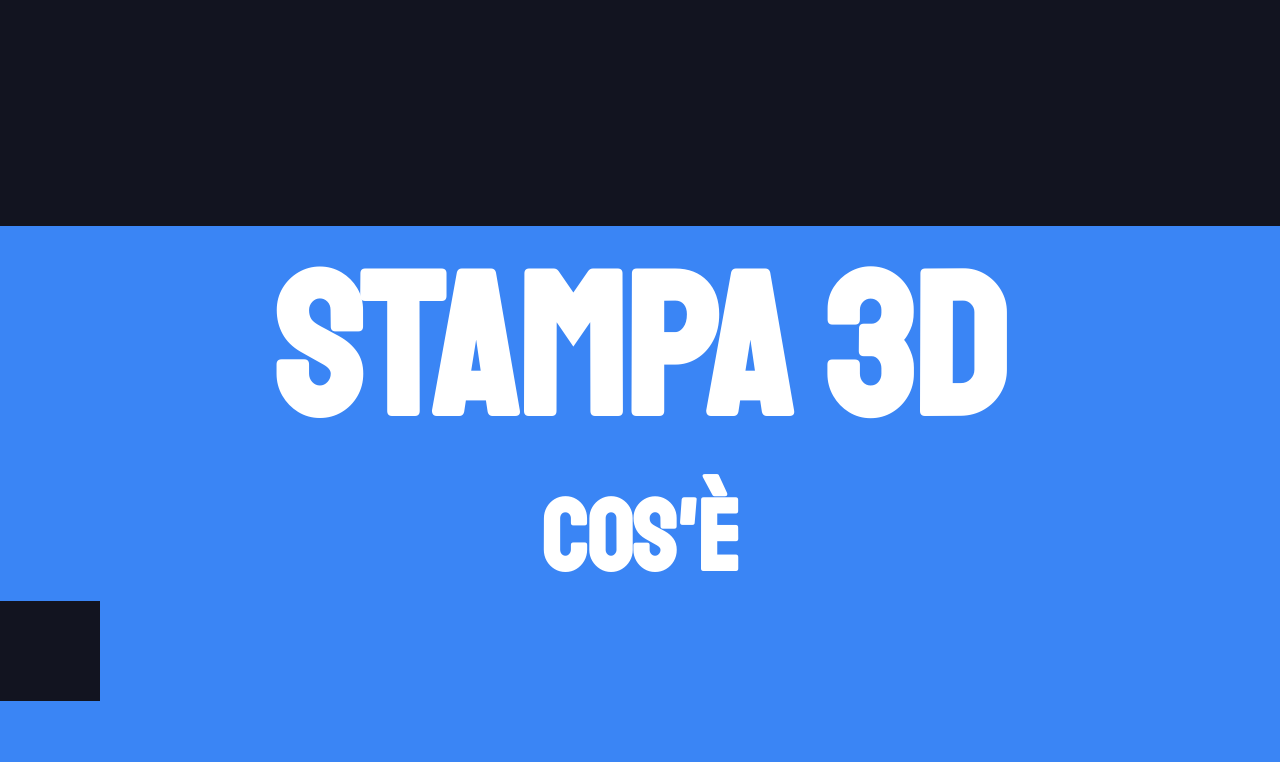
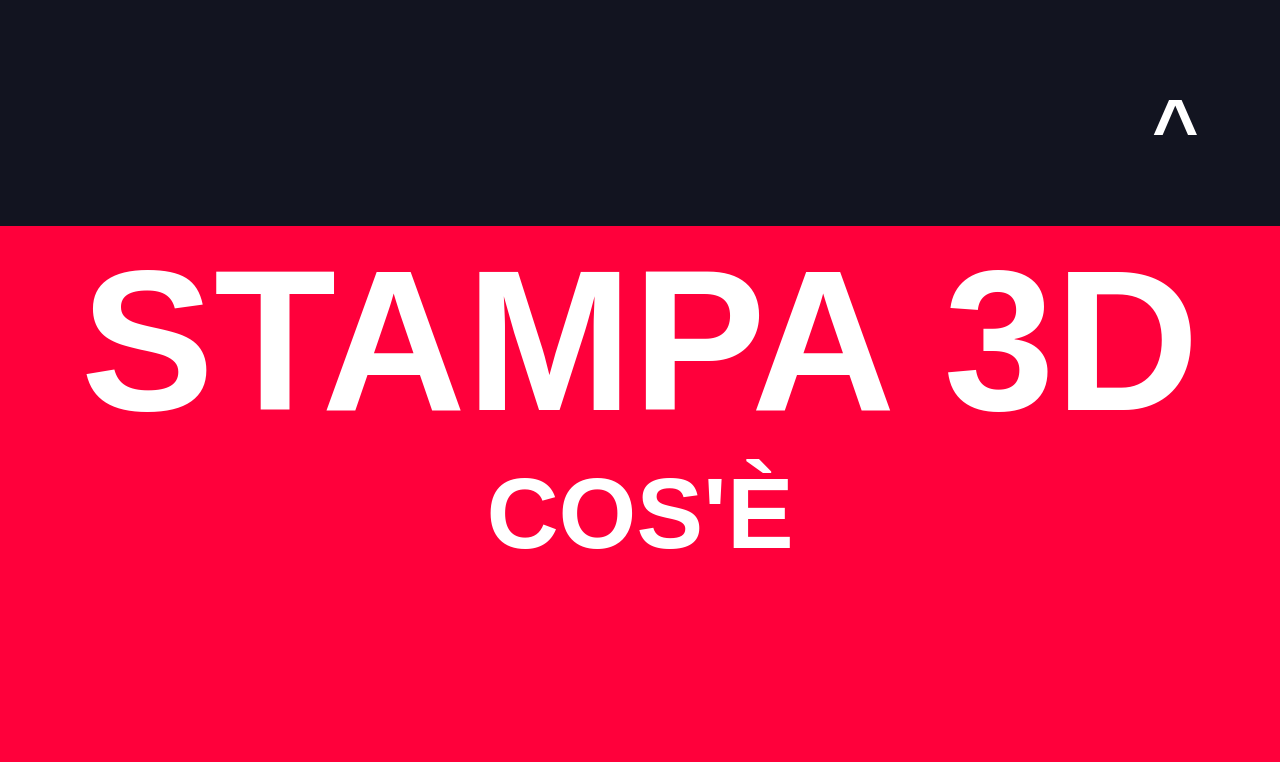
Before and after one commit to JOCKERHUB/3D-shop-2.0, a plain HTML site: page index.html in a window 1280 px wide. Shown: the part 638-1400 px from the top of the page. Drawn offline with Linux system fonts and the light colour scheme.

```diff
--- a/index.html
+++ b/index.html
@@ -12,7 +12,7 @@
 </head>
 
 <body>
-    <div class="container">
+    <div id="container" class="container">
         <!-- inizio navbar -->
         <nav>
             <div class="logo">
@@ -49,14 +49,18 @@
             </div>
         </div>
 
-        <div id="pagina2" style="background-color: #3a85f5" class="pagina">
+        <div id="pagina2" style="background-color: #ff003b" class="pagina">
             <h1 class="stampa-3d">
                 STAMPA 3D <br />
-                <h2 class="cose">COS'È</h2>
             </h1>
-            <div class="div-stampa-3d">
-                <h1></h1>
-            </div>
+            <h2 class="cose">COS'È</h2>
+
+            <a href="#container">
+                <div class="div-stampa-3d">
+                    <h1>^</h1>
+                </div>
+            </a>
+
         </div>
     </div>
     <script src="js/app.js"></script>
--- a/style/style.css
+++ b/style/style.css
@@ -154,11 +154,6 @@ nav {
 
 /* responsive  */
 
-width: 60%;
-
-}
-
-}
 @media screen and (max-width:768px) {
     body {
         overflow-x: hidden;
@@ -183,9 +178,11 @@ width: 60%;
         display: block;
     }
 }
+
 .nav-active {
     transform: translateX(0%);
 }
+
 @keyframes navLinkFade {
     from {
         opacity: 0;
@@ -196,33 +193,46 @@ width: 60%;
         transform: translateX(0px);
     }
 }
+
 .toggle .line1 {
     transform: rotate(-45deg) tramslate(-5px, 6px);
 }
+
 .toggle .line2 {
     opacity: 0;
 }
+
 .toggle .line3 {
     transform: rotate(45deg) tramslate(-5px, -6px);
 }
+
 .stampa-3d {
     display: flex;
     font-size: 200px;
     justify-content: center;
-    font-family: 'Staatliches',
-    cursive;
+    font-family: Arial, Helvetica, sans-serif;
     color: white;
 }
+
 .cose {
     display: flex;
     font-size: 100px;
     justify-content: center;
-    font-family: 'Staatliches',
-    cursive;
+    font-family: Arial, Helvetica, sans-serif;
     color: white;
 }
+
 .div-stampa-3d {
-    background-color: #121420;
-    height: 100px;
-    width: 100px;
+    /* background-color: green; */
+    position: fixed;
+    /* width: 100%; */
+    top: 90vh;
+    left: 90%;
+    font-size: 5vh;
+    transition-duration: 0.5s;
 }
+
+.div-stampa-3d:hover {
+    cursor: pointer;
+    transform: translateY(-10%);
+}
```
